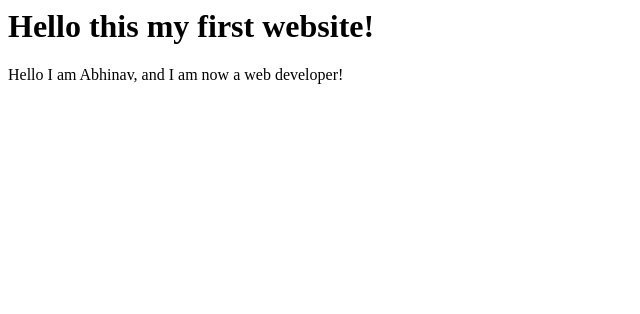
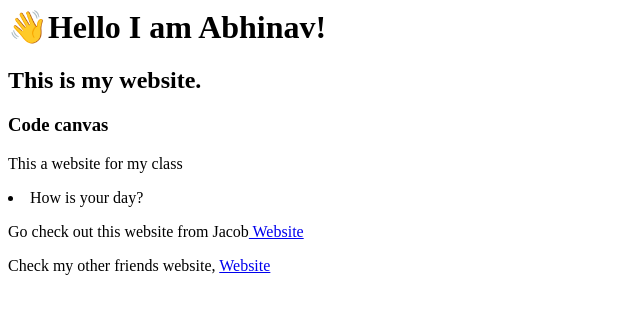
Before and after one commit to IamaGenZ/IamaGenZ.github.io, a plain HTML site: page index.html in a window 1280 px wide. Shown: the whole page, without its empty margins (0-640 px from the left). Drawn offline with Linux system fonts and the light colour scheme.

Commit message:
Update index.html

```diff
--- a/index.html
+++ b/index.html
@@ -1,2 +1,9 @@
-<h1>Hello this my first website!</h1>
-<p> Hello I am Abhinav, and I am now a web developer!</p>
+<h1>👋Hello I am Abhinav!</h1>
+<h2>This is my website.</h2>
+<h3>Code canvas</h3>
+<p>This a website for my class</p>
+<li>How is your day?</li>
+
+<p>Go check out this website from Jacob<a href="https://j-solly.github.io"> Website</a></p>
+
+<p1>Check my other friends website, <a href="https://Firebreather4126.github.io"> Website</p1>
```
